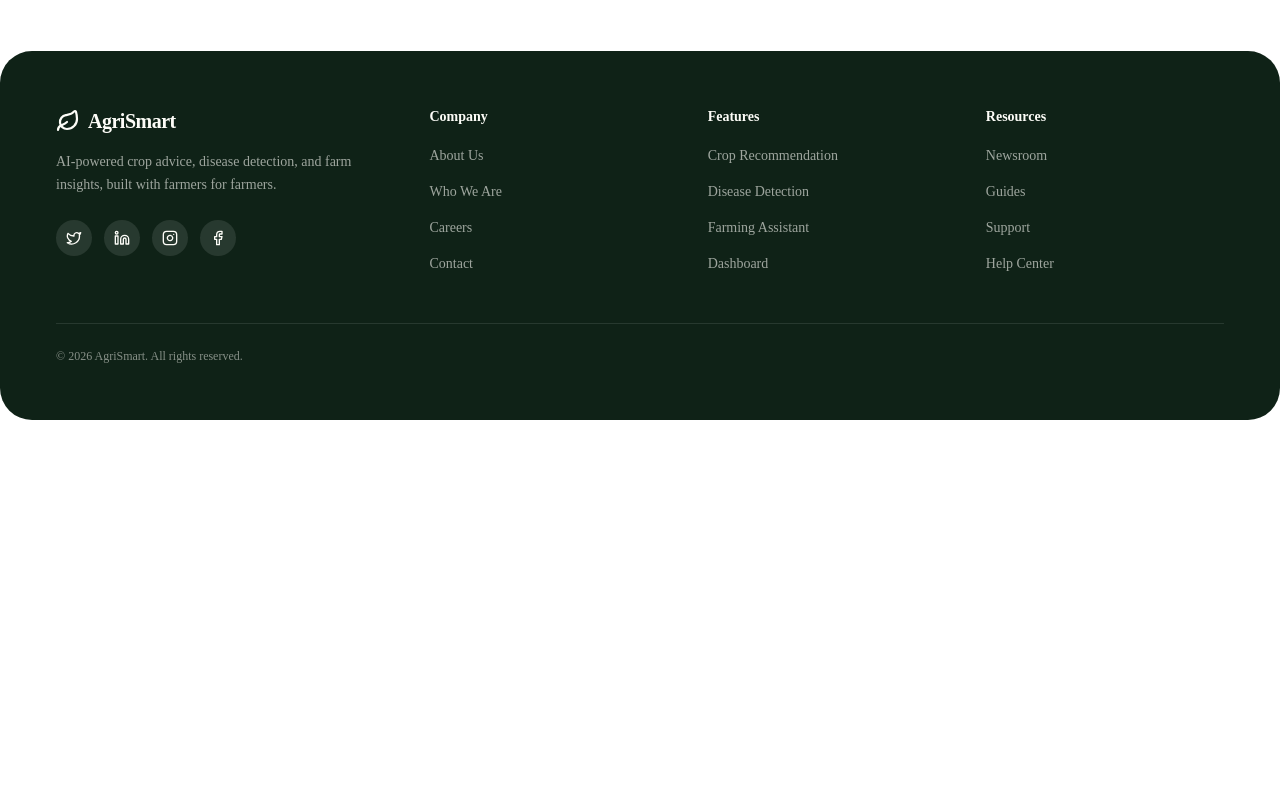
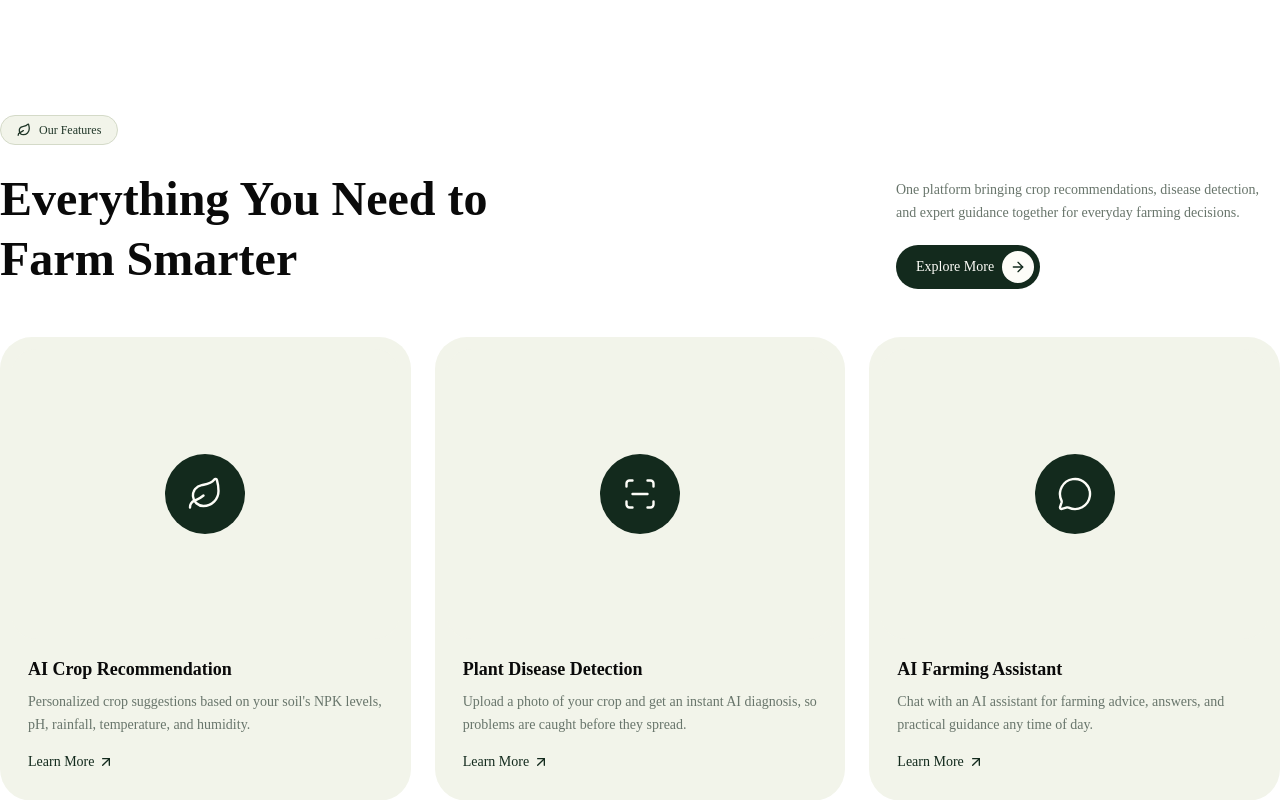
Before and after one commit to RaiyanJiyon/agri-smart-ui, a Next.js app: page / in a window 1280 px wide. Shown: the part 3320-4120 px from the top of the page. Before the commit the page ends 3740 px from the top, so only its background shows below. Built offline with nearby package versions, Linux system fonts and the light colour scheme.

Commit message:
feat: add Products component to showcase features for smarter farming

```diff
--- a/src/app/page.tsx
+++ b/src/app/page.tsx
@@ -2,6 +2,7 @@ import { CtaBanner } from '@/features/landing/components/CtaBanner';
 import { Features } from '@/features/landing/components/Features';
 import { Hero } from '@/features/landing/components/Hero';
 import { Newsroom } from '@/features/landing/components/Newsroom';
+import { Products } from '@/features/landing/components/Products';
 import { Footer } from '@/shared/components/layout/Footer';
 
 export default function Home() {
@@ -12,6 +13,7 @@ export default function Home() {
         <Features />
         <Newsroom />
         <CtaBanner />
+        <Products />
       </main>
 
       <Footer />
--- /dev/null
+++ b/src/features/landing/components/Products.tsx
@@ -0,0 +1,89 @@
+import {
+  ArrowUpRight,
+  BarChart3,
+  Leaf,
+  MessageCircle,
+  ScanLine,
+  ShieldCheck,
+} from 'lucide-react';
+import { Eyebrow, PillButton } from '@/shared/components/layout/ui';
+
+const features = [
+  {
+    Icon: Leaf,
+    name: 'AI Crop Recommendation',
+    desc: "Personalized crop suggestions based on your soil's NPK levels, pH, rainfall, temperature, and humidity.",
+  },
+  {
+    Icon: ScanLine,
+    name: 'Plant Disease Detection',
+    desc: 'Upload a photo of your crop and get an instant AI diagnosis, so problems are caught before they spread.',
+  },
+  {
+    Icon: MessageCircle,
+    name: 'AI Farming Assistant',
+    desc: 'Chat with an AI assistant for farming advice, answers, and practical guidance any time of day.',
+  },
+  {
+    Icon: BarChart3,
+    name: 'Personal Dashboard',
+    desc: 'Track your farm activity, past recommendations, and diagnosis history in one simple dashboard.',
+  },
+  {
+    Icon: ShieldCheck,
+    name: 'Secure Account & Login',
+    desc: 'Safe, modern sign-in with multi-device sessions and account recovery, so your farm data stays yours.',
+  },
+];
+
+export function Products() {
+  return (
+    <section className="py-16 md:py-24">
+      <div className="flex flex-col gap-8 md:flex-row md:items-end md:justify-between">
+        <div>
+          <Eyebrow>Our Features</Eyebrow>
+          <h2 className="mt-6 max-w-lg text-3xl font-semibold leading-tight md:text-5xl">
+            Everything You Need to Farm Smarter
+          </h2>
+        </div>
+        <div className="max-w-sm">
+          <p className="text-sm leading-relaxed text-[#68756B]">
+            One platform bringing crop recommendations, disease detection, and
+            expert guidance together for everyday farming decisions.
+          </p>
+          <div className="mt-5">
+            <PillButton variant="dark">Explore More</PillButton>
+          </div>
+        </div>
+      </div>
+
+      <div className="mt-12 grid gap-6 md:grid-cols-3">
+        {features.map(({ Icon, ...p }) => (
+          <article
+            key={p.name}
+            className="group rounded-[2rem] bg-[#F2F4EA] p-3 transition-all hover:-translate-y-1 hover:shadow-xl"
+          >
+            <div className="flex aspect-[4/3] w-full items-center justify-center rounded-[1.5rem] bg-[#F2F4EA]">
+              <span className="flex size-20 items-center justify-center rounded-full bg-[#132A1D] text-[#FDFDF8]">
+                <Icon className="size-9" strokeWidth={1.6} />
+              </span>
+            </div>
+            <div className="p-4">
+              <h3 className="text-lg font-semibold">{p.name}</h3>
+              <p className="mt-2 text-sm leading-relaxed text-[#68756B]">
+                {p.desc}
+              </p>
+              <a
+                href="#"
+                className="mt-4 inline-flex items-center gap-1 text-sm font-medium text-[#132A1D]"
+              >
+                Learn More
+                <ArrowUpRight className="size-4 transition-transform group-hover:translate-x-0.5" />
+              </a>
+            </div>
+          </article>
+        ))}
+      </div>
+    </section>
+  );
+}
```
